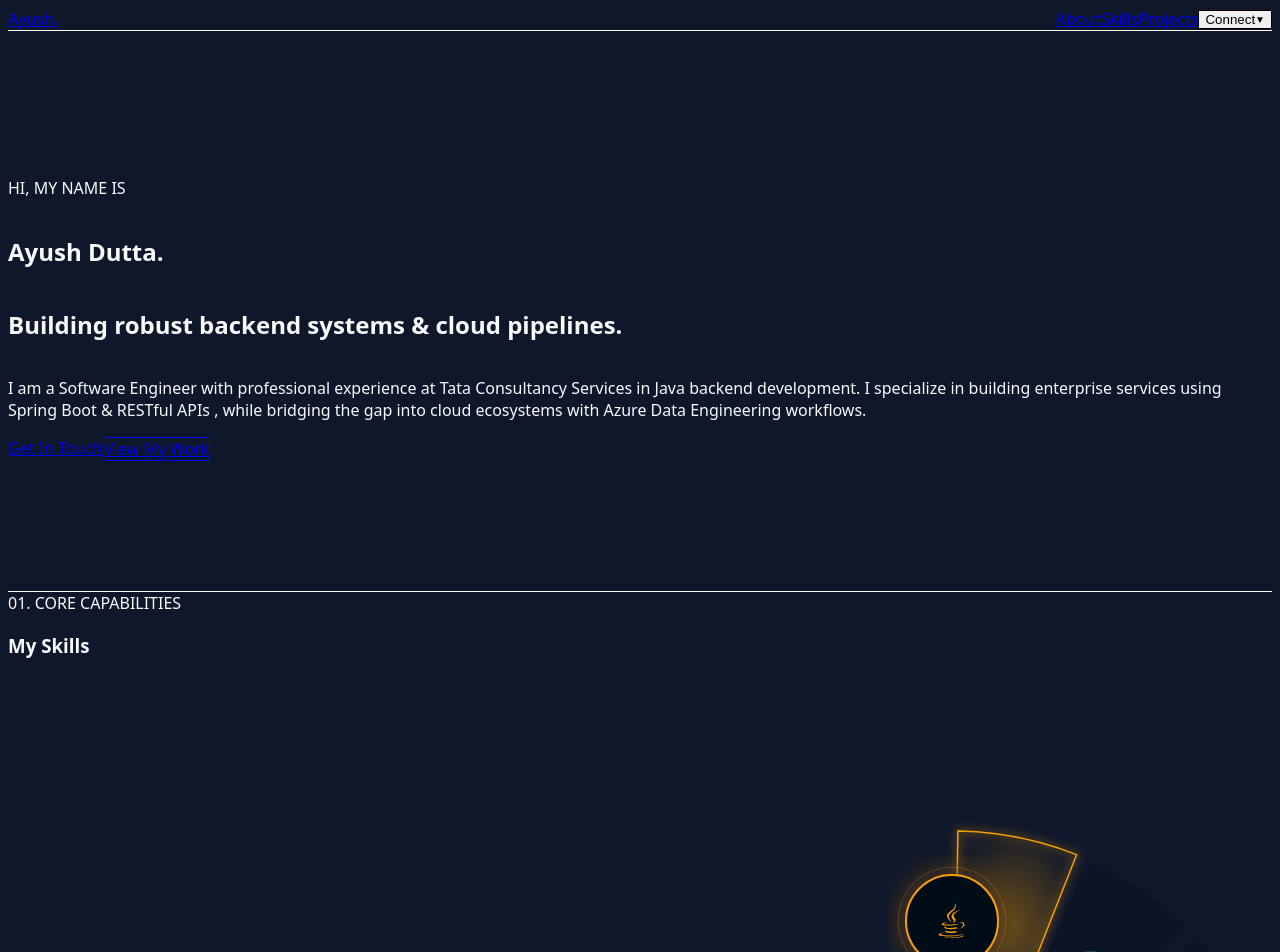
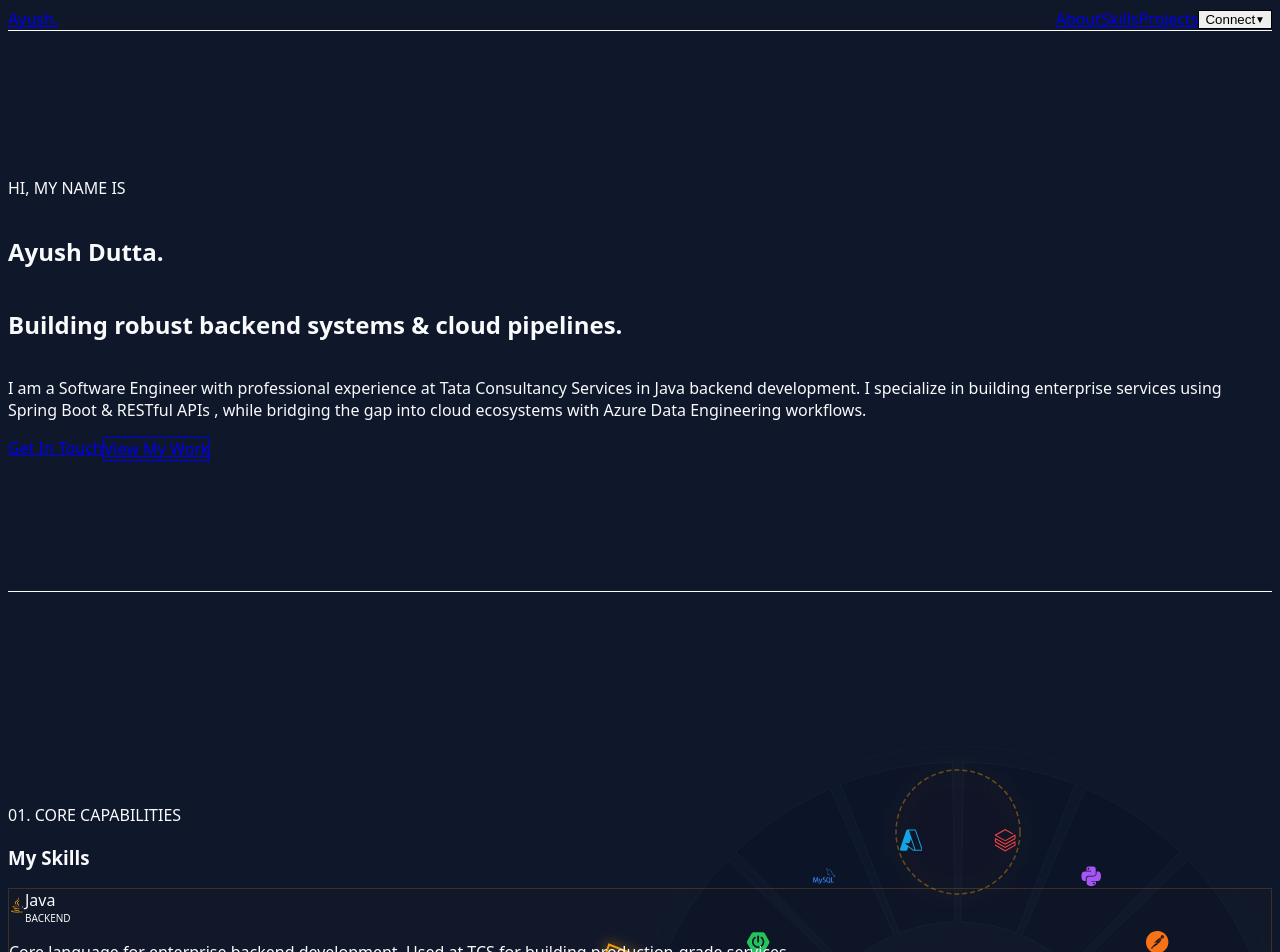
Before and after one commit to ayushdutta-SE/Portfolio, a React (Vite) app in the folder portfolio/: page / in a window 1280 px wide. Shown: the top 952 px of the page. Built offline with nearby package versions, Linux system fonts and the light colour scheme.

Commit message:
design: anchor wheel to right wall layout and implement fluid dynamic segment expansion math

```diff
--- a/portfolio/src/components/Skills.jsx
+++ b/portfolio/src/components/Skills.jsx
@@ -16,12 +16,13 @@ const skills = [
 const TOTAL = skills.length;
 const CX = 500;
 const CY = 500;
-const INNER = 160;
-const OUTER = 340;
+const BASE_INNER = 160;
+const BASE_OUTER = 320;
 const GAP_DEG = 2;
 
 function polarToCart(cx, cy, r, angleDeg) {
-  const rad = ((angleDeg - 90) * Math.PI) / 180;
+  // Adjusted by 180 degrees to naturally orient the semi-circle arc to face the left wall
+  const rad = ((angleDeg - 180) * Math.PI) / 180;
   return { x: cx + r * Math.cos(rad), y: cy + r * Math.sin(rad) };
 }
 
@@ -42,49 +43,71 @@ export default function Skills() {
   const segDeg = (arcDeg / TOTAL);
 
   const handleClick = (i) => {
-    if (i === active) return;
-
-    // 1. Structural Shortest Path circular looping logic
-    let diff = i - active;
-    if (diff > TOTAL / 2) diff -= TOTAL;
-    if (diff < -TOTAL / 2) diff += TOTAL;
-
-    // 2. Continuous smooth rotational stepping
-    setRotation(prev => prev - (diff * segDeg));
+    const targetOffset = (TOTAL / 2 - 0.5 - i) * segDeg;
+    const currentNorm = ((rotation % 360) + 360) % 360;
+    let delta = targetOffset - currentNorm;
+    if (delta > 180) delta -= 360;
+    if (delta < -180) delta += 360;
+    setRotation(prev => prev + delta);
     setActive(i);
   };
 
+  const ActiveIcon = skills[active].icon;
+
   return (
-    <section id="skills" className="pt-24 pb-0 px-6 max-w-6xl mx-auto border-t border-slate-800/60 overflow-hidden">
+    <section id="skills" className="py-24 px-6 max-w-6xl mx-auto border-t border-slate-800/60 relative min-h-[600px] flex items-center overflow-hidden">
+
+      {/* Left Text Dashboard Context Panel */}
+      <div className="w-full lg:w-2/5 z-20 space-y-6">
+        <div>
           <span className="text-xs font-mono text-blue-400 uppercase tracking-widest">01. Core Capabilities</span>
           <h3 className="text-4xl font-bold text-slate-100 mt-1 mb-0 leading-tight">
             My <span className="text-blue-400">Skills</span>
           </h3>
+        </div>
 
-      <div className="relative flex items-end justify-end" style={{ height: 500 }}>
+        <div
+          className="rounded-2xl p-6 border transition-all duration-500 bg-[#0d1526]/40 backdrop-blur-md shadow-2xl"
+          style={{
+            borderColor: `${skills[active].color}30`,
+            background: `${skills[active].color}02`
+          }}
+        >
+          <div className="flex items-center gap-3 mb-3">
+            <div className="text-4xl" style={{ color: skills[active].color }}>
+              <ActiveIcon />
+            </div>
+            <div>
+              <div className="text-lg font-bold text-slate-100 leading-tight">{skills[active].name}</div>
+              <div className="text-[10px] font-mono text-slate-500 uppercase tracking-widest mt-0.5">{skills[active].cat}</div>
+            </div>
+          </div>
+          <p className="text-sm text-slate-400 leading-relaxed">{skills[active].desc}</p>
+        </div>
+      </div>
 
-        {/* SVG Wheel — Anchored flush at the bottom-right layout frame boundary */}
+      {/* RIGHT WALL ANCHOR CONTAINER: Pinned flush against the screen boundary wall */}
       <div
-          className="absolute"
-          style={{ right: -180, bottom: -120 }}
+        className="absolute right-0 top-1/2 -translate-y-1/2 translate-x-[45%] lg:translate-x-[30%] select-none z-10"
+        style={{ width: 1000, height: 620 }}
       >
         <svg width="1000" height="620" viewBox="0 0 1000 620" style={{ overflow: 'visible' }}>
           <defs>
             {skills.map((s, i) => (
               <radialGradient key={i} id={`grad${i}`} cx="50%" cy="50%" r="50%">
-                  <stop offset="0%" stopColor={s.color} stopOpacity="0.2" />
-                  <stop offset="100%" stopColor={s.color} stopOpacity="0.02" />
+                <stop offset="0%" stopColor={s.color} stopOpacity="0.25" />
+                <stop offset="100%" stopColor={s.color} stopOpacity="0.03" />
               </radialGradient>
             ))}
             <filter id="glow">
-                <feGaussianBlur stdDeviation="5" result="coloredBlur" />
+              <feGaussianBlur stdDeviation="6" result="coloredBlur" />
               <feMerge>
                 <feMergeNode in="coloredBlur" />
                 <feMergeNode in="SourceGraphic" />
               </feMerge>
             </filter>
             <filter id="glow-strong">
-                <feGaussianBlur stdDeviation="14" result="coloredBlur" />
+              <feGaussianBlur stdDeviation="15" result="coloredBlur" />
               <feMerge>
                 <feMergeNode in="coloredBlur" />
                 <feMergeNode in="SourceGraphic" />
@@ -92,135 +115,103 @@ export default function Skills() {
             </filter>
           </defs>
 
-            {/* Rotating Core Rail Container */}
+          {/* Rotating Axis Wheel */}
           <g transform={`rotate(${rotation}, ${CX}, ${CY})`} style={{ transition: 'transform 0.8s cubic-bezier(0.25, 1, 0.5, 1)' }}>
             {skills.map((skill, i) => {
               const startDeg = i * segDeg + GAP_DEG / 2;
               const endDeg = (i + 1) * segDeg - GAP_DEG / 2;
               const midDeg = (startDeg + endDeg) / 2;
               const isActive = active === i;
-                const iconPos = polarToCart(CX, CY, (INNER + OUTER) / 2, midDeg);
+
+              // 1. Dynamic Radius Inflation: Active segment expands to swallow the elements safely
+              const currentInner = isActive ? BASE_INNER - 35 : BASE_INNER;
+              const currentOuter = isActive ? BASE_OUTER + 55 : BASE_OUTER;
+
+              const iconPos = polarToCart(CX, CY, (currentInner + currentOuter) / 2, midDeg);
               const Icon = skill.icon;
 
               return (
-                  <g key={i} onClick={() => handleClick(i)} className="outline-none select-none" style={{ cursor: 'pointer' }}>
-                    {/* SVG Console Arc Segment Path Track */}
+                <g key={i} onClick={() => handleClick(i)} style={{ cursor: 'pointer' }}>
+                  {/* Expanded Quadrilateral Path Segment */}
                   <path
-                      d={segmentPath(CX, CY, INNER, OUTER, startDeg, endDeg)}
-                      fill={isActive ? `url(#grad${i})` : 'rgba(10,17,32,0.4)'}
-                      stroke={isActive ? skill.color : 'rgba(30,58,95,0.25)'}
-                      strokeWidth={isActive ? 1.5 : 0.8}
+                    d={segmentPath(CX, CY, currentInner, currentOuter, startDeg, endDeg)}
+                    fill={isActive ? `url(#grad${i})` : 'rgba(11,19,36,0.5)'}
+                    stroke={isActive ? skill.color : 'rgba(30,58,95,0.3)'}
+                    strokeWidth={isActive ? 2 : 0.8}
                     filter={isActive ? 'url(#glow)' : 'none'}
-                      style={{ transition: 'fill 0.4s, stroke 0.4s' }}
+                    style={{ transition: 'all 0.5s cubic-bezier(0.25, 1, 0.5, 1)' }}
                   />
 
-                    {/* Node Icon Component: Safely counter-rotated to preserve vertical orientation */}
+                  {/* Counter-Rotated Node Icons */}
                   <g
                     transform={`rotate(${-rotation}, ${iconPos.x}, ${iconPos.y})`}
                     style={{ transition: 'transform 0.8s cubic-bezier(0.25, 1, 0.5, 1)' }}
                   >
                     <foreignObject
-                        x={iconPos.x - 20}
-                        y={iconPos.y - 20}
-                        width="40"
-                        height="40"
+                      x={iconPos.x - 22}
+                      y={iconPos.y - 28} // Shifted slightly upward to balance text addition below
+                      width="44"
+                      height="44"
                       style={{ overflow: 'visible' }}
                     >
                       <div style={{
-                          width: 40,
-                          height: 40,
-                          display: 'flex',
-                          alignItems: 'center',
-                          justifyContent: 'center',
-                          fontSize: '1.6rem',
+                        width: 44, height: 44,
+                        display: 'flex', alignItems: 'center', justifyContent: 'center',
+                        fontSize: isActive ? '2.1rem' : '1.4rem',
                         color: skill.color,
-                          // Fades track icon to 0 when active to let the clean static glowing bubble handle presentation
-                          opacity: isActive ? 0 : 0.35,
-                          transition: 'opacity 0.3s'
+                        filter: isActive ? `drop-shadow(0 0 12px ${skill.color})` : 'none',
+                        transition: 'all 0.4s'
                       }}>
                         <Icon />
                       </div>
                     </foreignObject>
+
+                    {/* Skill Text Label: Fits cleanly inside the active enlarged segment */}
+                    {isActive && (
+                      <text
+                        x={iconPos.x}
+                        y={iconPos.y + 32}
+                        textAnchor="middle"
+                        fill={skill.color}
+                        fontSize="12"
+                        fontFamily="monospace"
+                        fontWeight="800"
+                        letterSpacing="2"
+                        style={{ textTransform: 'uppercase', filter: `drop-shadow(0 0 8px ${skill.color}40)` }}
+                      >
+                        {skill.name}
+                      </text>
+                    )}
                   </g>
                 </g>
               );
             })}
 
-              {/* Concentric Accent Orbit Lines */}
-              <circle cx={CX} cy={CY} r={INNER - 12} fill="none" stroke="rgba(30,58,95,0.15)" strokeWidth="1" strokeDasharray="4 4" />
-              <circle cx={CX} cy={CY} r={OUTER + 16} fill="none" stroke="rgba(30,58,95,0.15)" strokeWidth="1" />
+            {/* Concentric Guide Vectors */}
+            <circle cx={CX} cy={CY} r={BASE_INNER - 12} fill="none" stroke="rgba(30,58,95,0.15)" strokeWidth="1" strokeDasharray="4 4" />
+            <circle cx={CX} cy={CY} r={BASE_OUTER + 16} fill="none" stroke="rgba(30,58,95,0.15)" strokeWidth="1" />
           </g>
 
-            {/* UNIFIED STATIC APEX HUB: Latches right at the 0° crest.
-                Contains the brand logo inside a glowing ring and positions the
-                matching text directly underneath it, keeping the left column completely clean.
-            */}
+          {/* BACKGROUND GLOW HALO DESIGN (Stays fixed at the center-left apex pointing forward) */}
           {(() => {
-              const topPos = polarToCart(CX, CY, (INNER + OUTER) / 2, 0);
-              const AIcon = skills[active].icon;
-              const currentBrandColor = skills[active].color;
-
+            const topPos = polarToCart(CX, CY, (BASE_INNER + BASE_OUTER) / 2 + 10, 90);
             return (
-                <g>
-                  {/* Glowing Core Active Bubble */}
-                  <g filter="url(#glow-strong)">
+              <g filter="url(#glow-strong)" className="pointer-events-none">
                 <circle
                   cx={topPos.x}
                   cy={topPos.y}
-                      r="46"
-                      fill="#060c18"
-                      stroke={currentBrandColor}
-                      strokeWidth="2"
+                  r="62"
+                  fill={`${skills[active].color}05`}
+                  stroke={skills[active].color}
+                  strokeWidth="1.5"
+                  strokeDasharray="5 3"
+                  className="opacity-40"
                 />
-                    <circle
-                      cx={topPos.x}
-                      cy={topPos.y}
-                      r="54"
-                      fill="none"
-                      stroke={`${currentBrandColor}30`}
-                      strokeWidth="1"
-                    />
-                    <foreignObject x={topPos.x - 22} y={topPos.y - 22} width="44" height="44">
-                      <div style={{
-                        width: 44,
-                        height: 44,
-                        display: 'flex',
-                        alignItems: 'center',
-                        justifyContent: 'center',
-                        fontSize: '2.2rem',
-                        color: currentBrandColor,
-                      }}>
-                        <AIcon />
-                      </div>
-                    </foreignObject>
-                  </g>
-
-                  {/* Sketch-Accurate Alignment Label Node: Anchored directly below the halo */}
-                  <g>
-                    <text
-                      x={topPos.x}
-                      y={topPos.y + 85}
-                      textAnchor="middle"
-                      fill={currentBrandColor}
-                      fontSize="22"
-                      fontFamily="ui-sans-serif, system-ui, sans-serif"
-                      fontWeight="800"
-                      letterSpacing="3"
-                      style={{
-                        textTransform: 'uppercase',
-                        filter: 'drop-shadow(0 2px 8px rgba(0,0,0,0.5))',
-                        transition: 'fill 0.5s ease-in-out'
-                      }}
-                    >
-                      {skills[active].name}
-                    </text>
-                  </g>
               </g>
             );
           })()}
         </svg>
       </div>
-      </div>
     </section>
   );
 }
```
Lines whose indentation alone changed are shown as unchanged.
